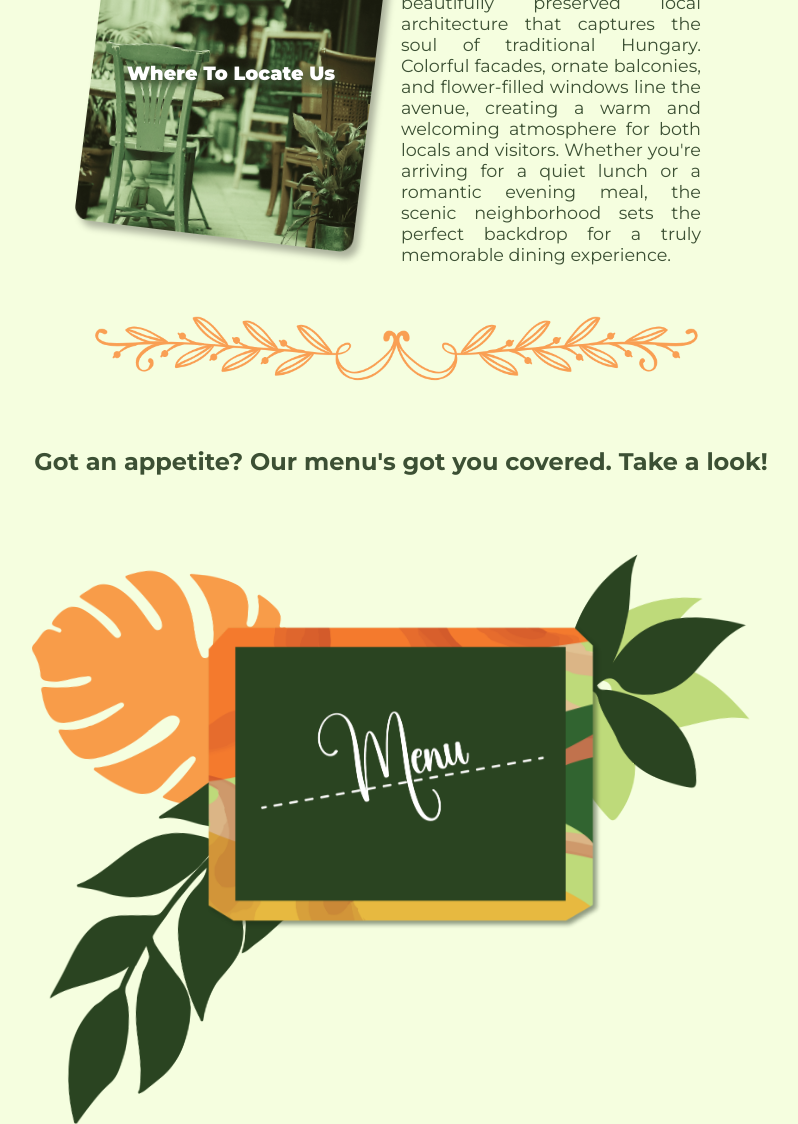
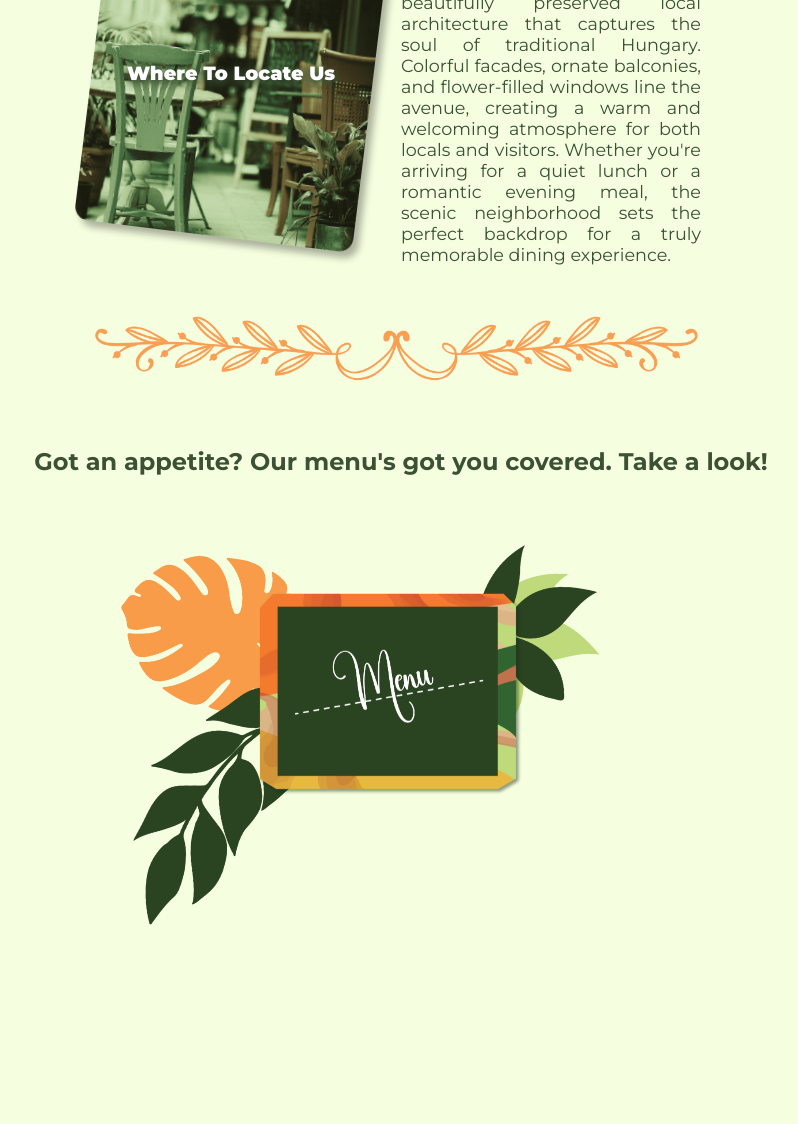
Before and after one commit to Danisaurius/Hat-Trick-Greens, a plain HTML site: page index.html in a window 1280 px wide. Shown: the part 2655-3779 px from the top of the page, without its empty margins (239-1037 px from the left). After the commit the page ends 3622 px from the top, so only its background shows below. Drawn offline with Linux system fonts and the light colour scheme.

Commit message:
update menu button size and position

```diff
--- a/styles.css
+++ b/styles.css
@@ -501,8 +501,8 @@ h2 {
 .menu-button {
   position: absolute;
   background-color: transparent;
-  right: 20%;
-  width: 60%;
+  right: 31%;
+  width: 40%;
 }
 
 .menu-button:hover {
@@ -518,8 +518,8 @@ h2 {
   background-color: transparent;
   z-index: -1;
 
-  right: 22%;
-  width: 60%;
+  right: 34%;
+  width: 40%;
   animation: menu-background 8s infinite linear;
   animation-delay: 0.3s;
 }
```
